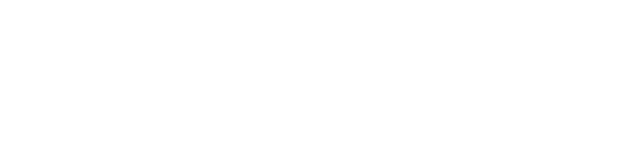
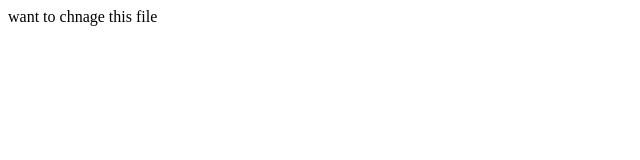
Before and after one commit to Nasir-hub/GitProject, a plain HTML site: page index.html in a window 1280 px wide. Shown: the whole page, without its empty margins (0-640 px from the left). Drawn offline with Linux system fonts and the light colour scheme.

Commit message:
saved
saved

```diff
--- a/index.html
+++ b/index.html
@@ -3,6 +3,7 @@
 </title>
 
 <body>
+  want to chnage this file
 </body>
 
 </html>
```
